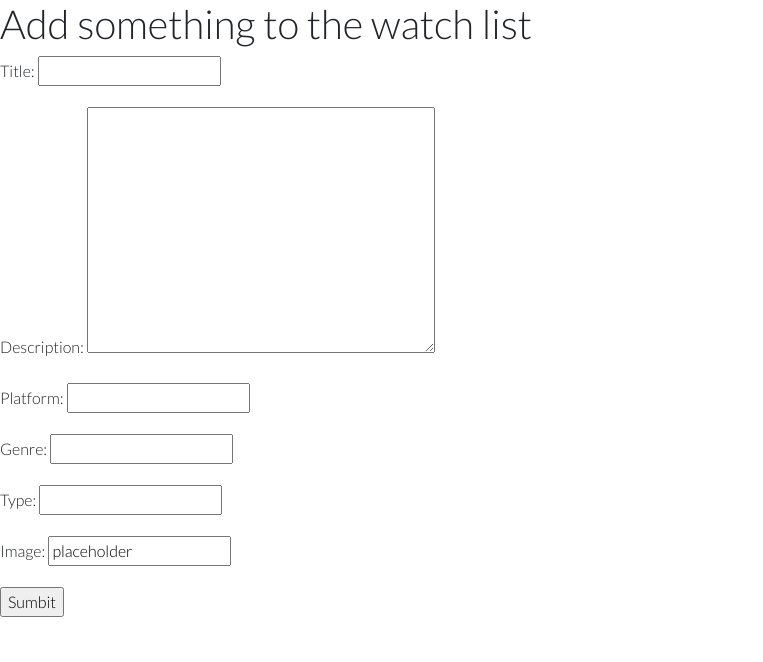
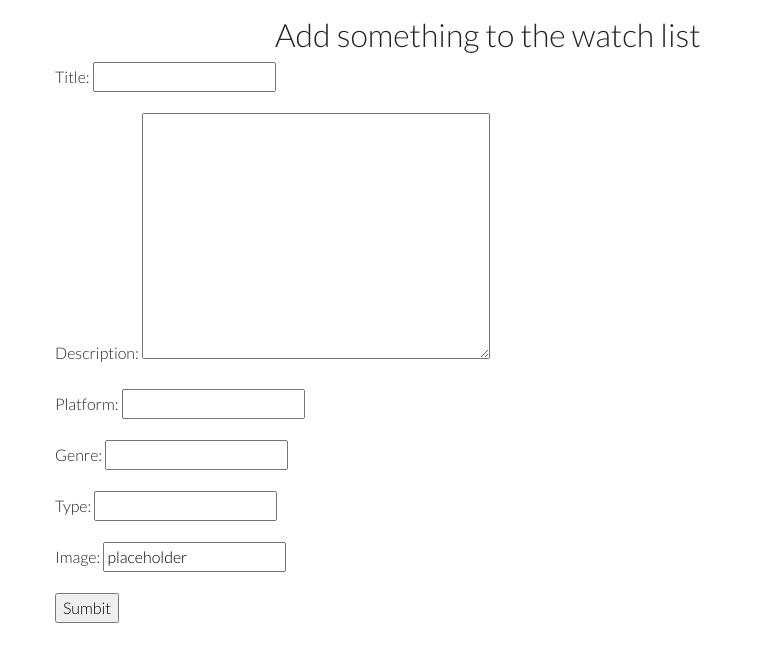
Before and after one commit to dansantinojones/watch-list-pp4, a Django app: page /add_media/ in a window 1280 px wide. Shown: the part 86-748 px from the top of the page, without its empty margins (0-763 px from the left). Run offline with Django 3.2, Linux system fonts and the light colour scheme; some libraries are stand-ins or nearby versions.

Commit message:
Fix error with form

```diff
--- a/templates/list/media_form.html
+++ b/templates/list/media_form.html
@@ -2,12 +2,13 @@
 
 {% block content %}
 
-<div class="container-fluid">
+<div class="container">
     <div class="row">
-        <h1>Add something to the watch list</h1>
+      <div class="col-md-8 mt-3 offset-md-2">
+        <h2>Add something to the watch list</h2>
     </div>
     <div class="row">
-        <form action="add_media" methods="POST" enctype="multipart/form-data">
+        <form method="POST" enctype="multipart/form-data">
                 {% csrf_token %}
             <div>
                 {{ form.as_p }}
@@ -17,7 +18,6 @@
             </div>
         </form>
     </div>
-
 </div>
 
 {% endblock %}
```
